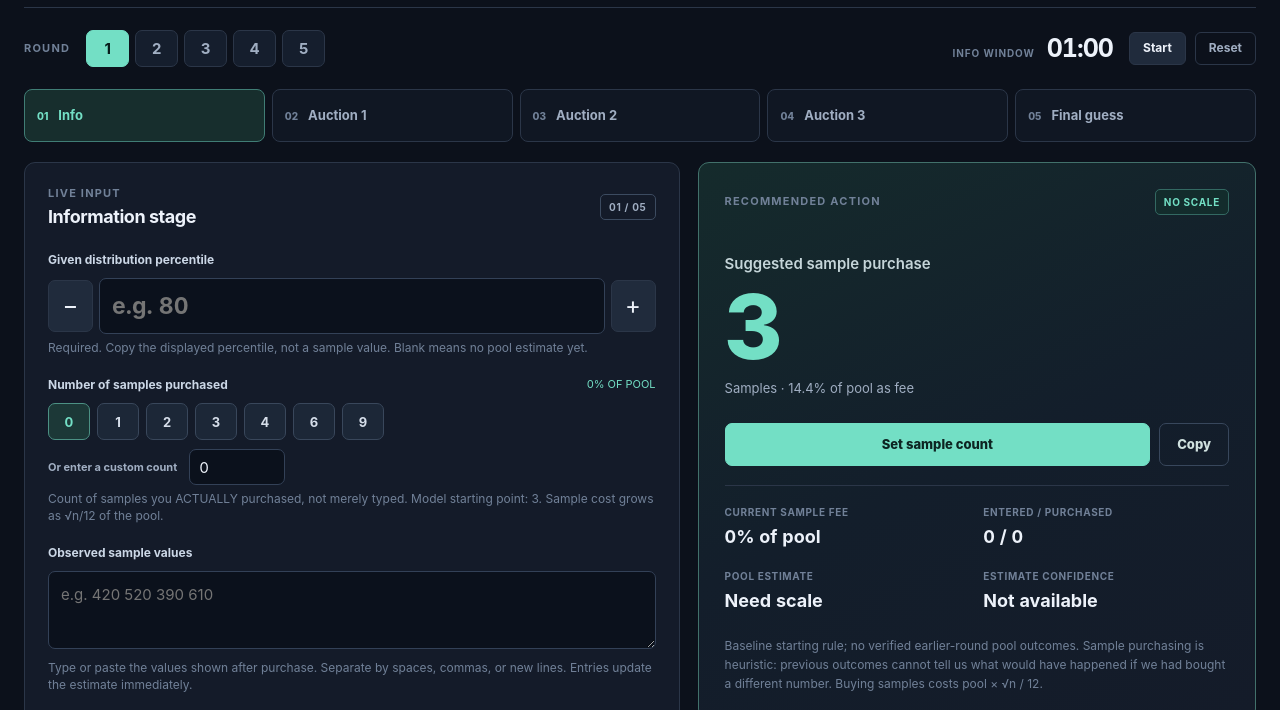
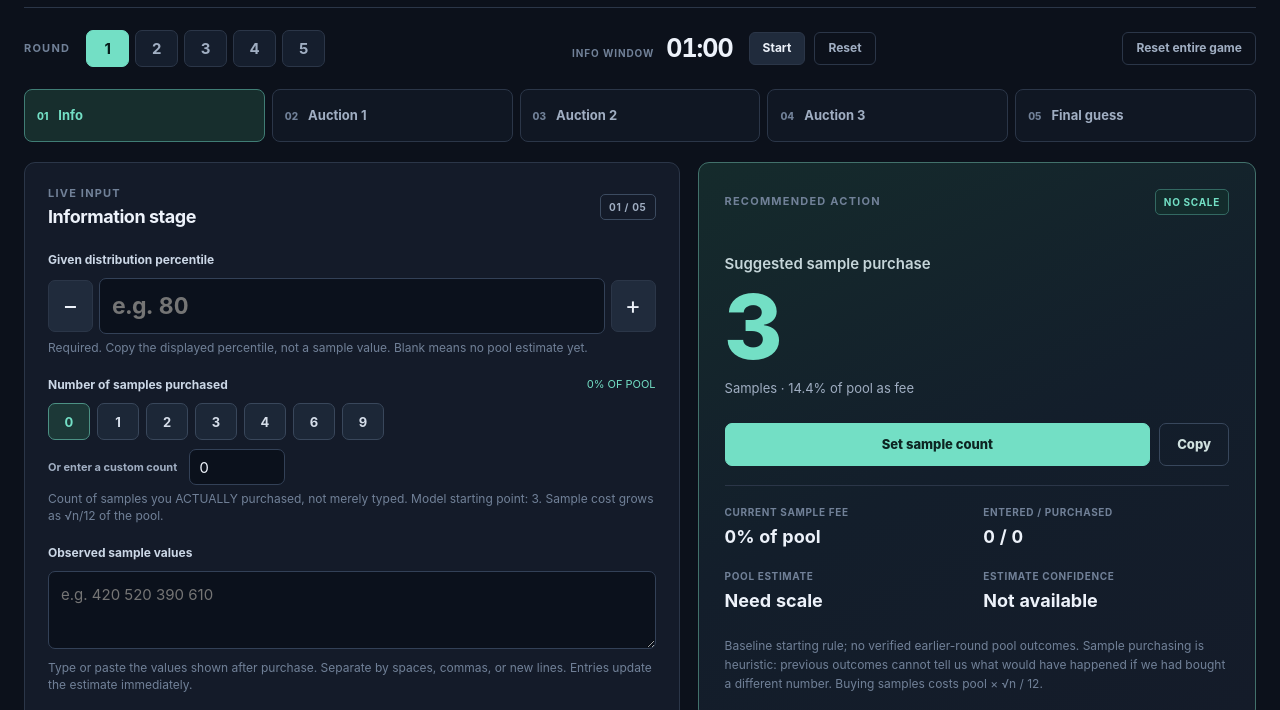
Before and after one commit to ABCPeter123/HRT-Game, a website with bundled scripts: page scavenger/index.html in a window 1280 px wide. Shown: the part 88-798 px from the top of the page. Built offline with nearby package versions, Linux system fonts and the light colour scheme.

Commit message:
Expose full game-data reset in scavenger

```diff
--- a/scavenger/index.html
+++ b/scavenger/index.html
@@ -31,6 +31,7 @@
         <button id="timerToggle" class="tiny-button" type="button">Start</button>
         <button id="timerReset" class="tiny-button muted" type="button">Reset</button>
       </div>
+      <button id="reset-game" class="tiny-button muted" type="button" title="Erase all five Scavenger rounds, history and learned model">Reset entire game</button>
     </section>
 
     <nav id="phases" class="phases" aria-label="Game phases"></nav>
```
